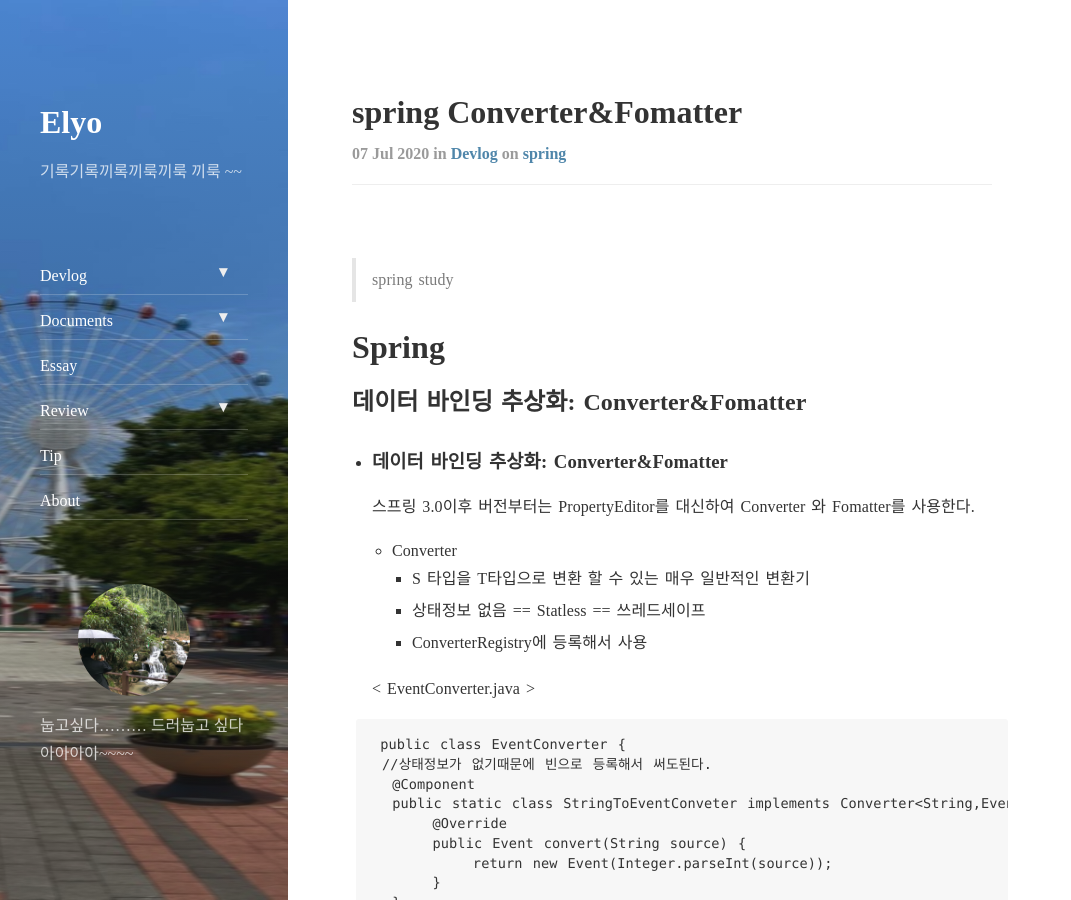
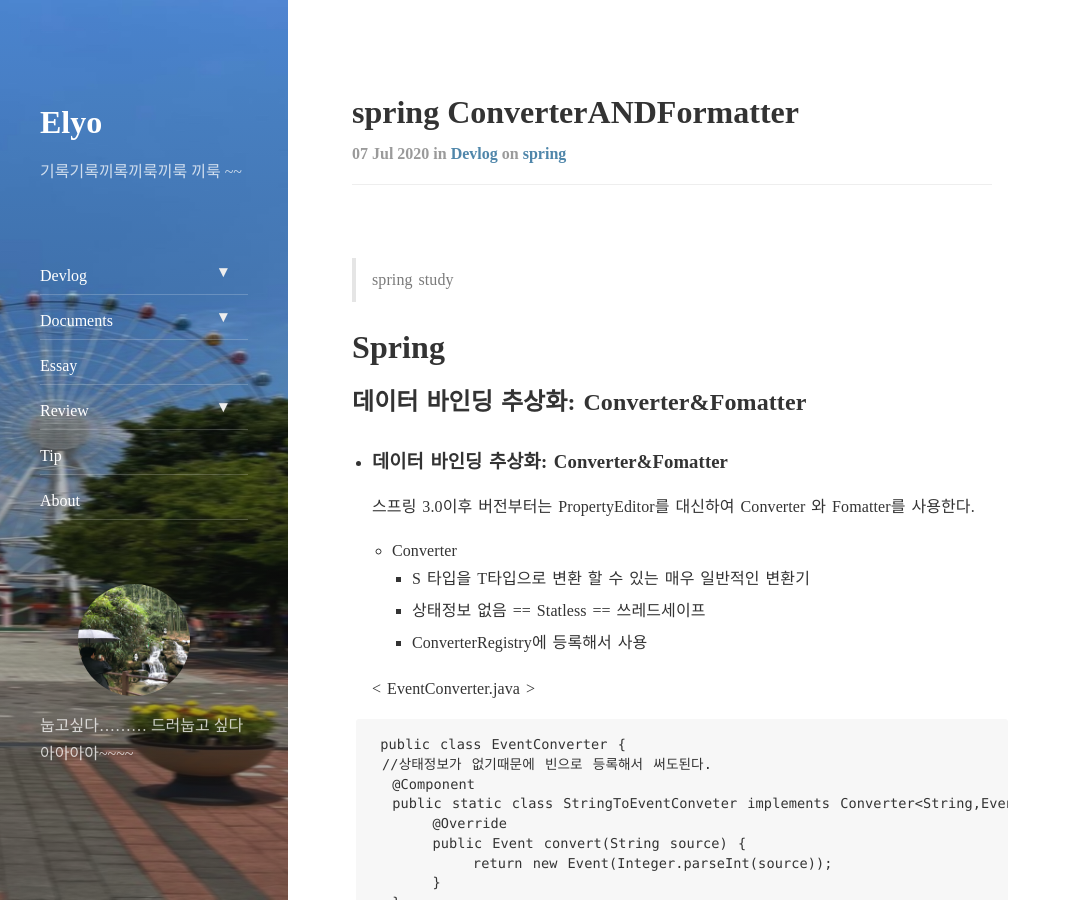
Before and after one commit to elyo9381/elyo9381.github.io, a Jekyll site: the page built from _posts/2020-07-07-spring-ioc-13-dataBinding_abstraction: Converter&Fomatter.md, in a window 1280 px wide and 900 px high. Shown: the whole window, without its empty margins (0-1071 px from the left). Built offline with Jekyll 4.4.1, drawn with Linux system fonts in a browser that asks for light colours; nearby versions of some CDN libraries; comment, search, counter and statistics services are not loaded.

Commit message:
오타 update

```diff
--- a/_posts/2020-07-07-spring-ioc-13-dataBinding_abstraction: Converter&Fomatter.md
+++ b/_posts/2020-07-07-spring-ioc-13-dataBinding_abstraction: Converter&Fomatter.md
@@ -1,6 +1,6 @@
 ---
 layout: post
-title: spring Converter&Fomatter
+title: spring ConverterANDFormatter
 subtitle: "spring, framework"
 categories: devlog
 tags: spring
```
Also changed, not shown: _posts/2020-07-02-spring-ioc-4-ComponentScan.md (+1 -1 lines).
